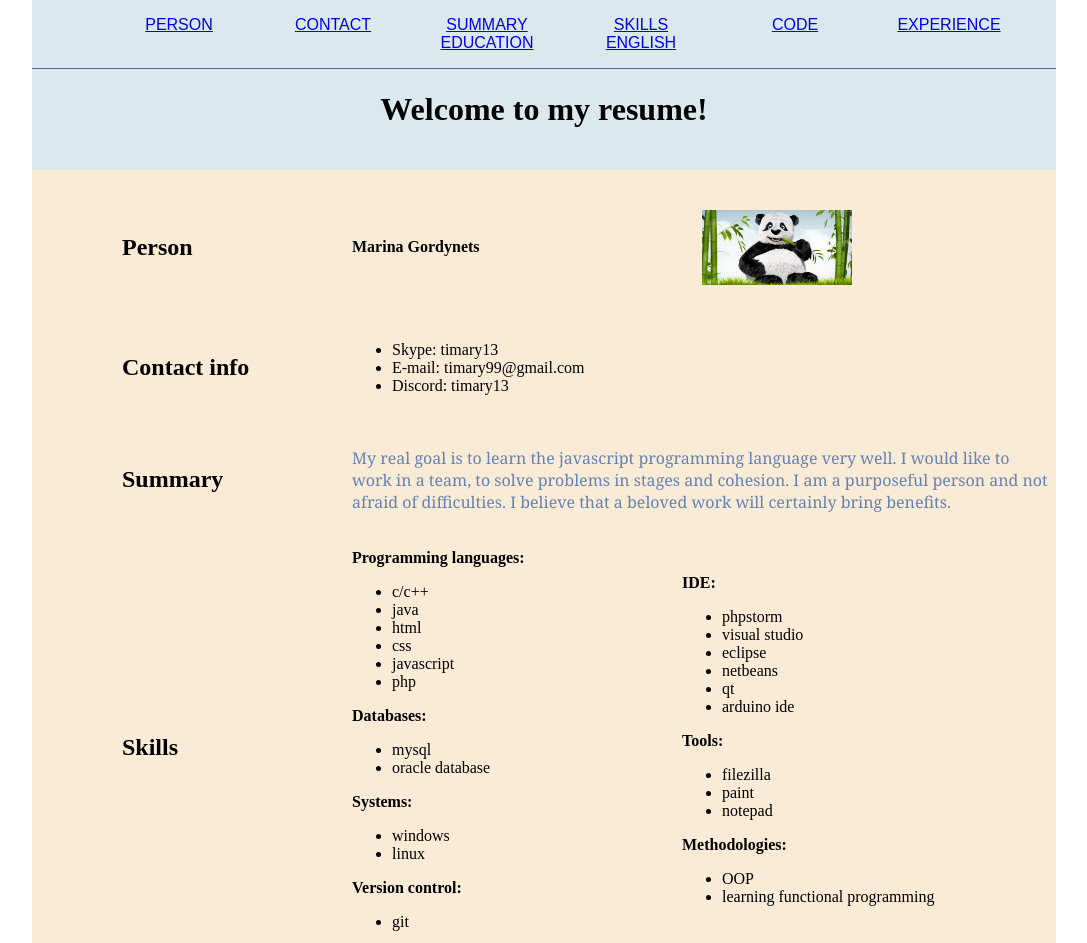
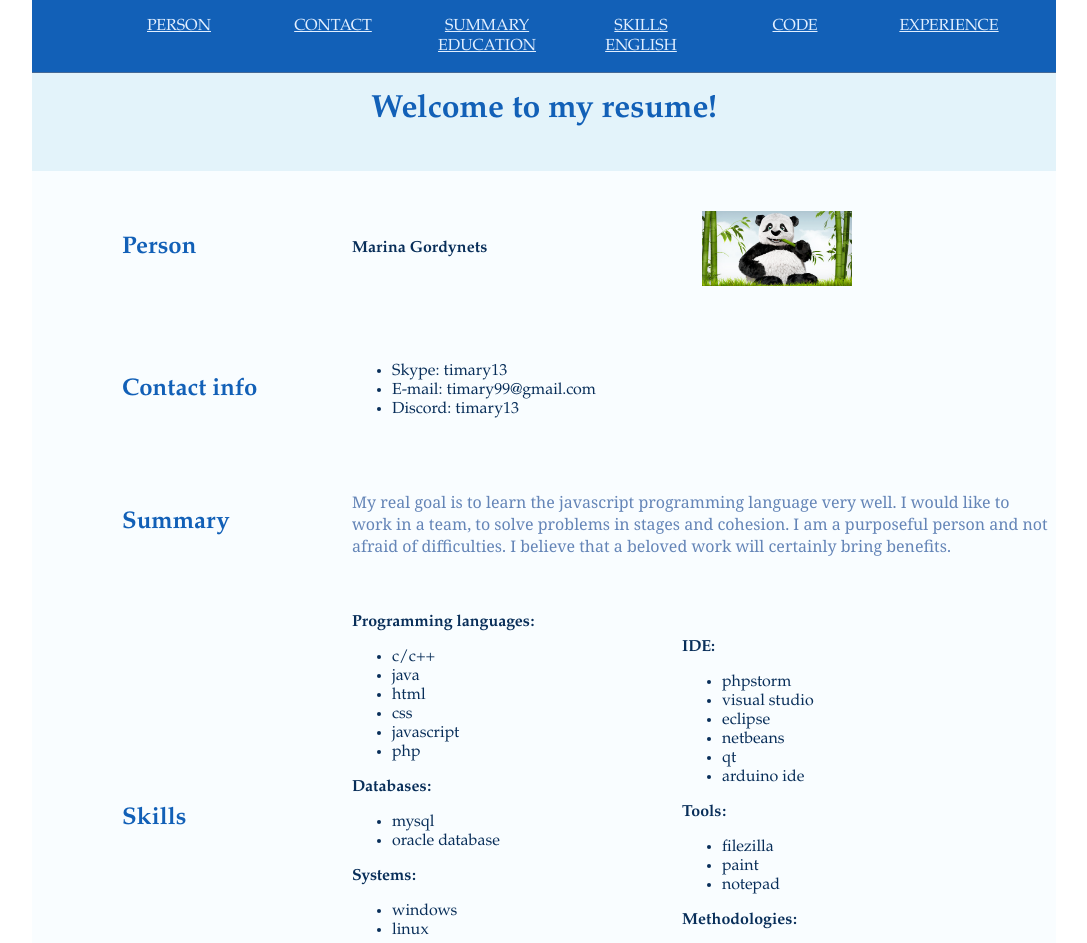
Before and after one commit to timary13/rsschool-cv, a plain HTML site: page index.html in a window 1280 px wide. Shown: the top 943 px of the page, without its empty margins (96-1183 px from the left). Drawn offline with Linux system fonts and the light colour scheme.

Commit message:
fix: correct fonts and color on page

```diff
--- a/index.html
+++ b/index.html
@@ -20,7 +20,7 @@
     </header>
 
     <div class="welcome">
-        <h1><strong>Welcome</strong> to my resume!</h1>
+        <h1>Welcome to my resume!</h1>
     </div>
 
     <main>
--- a/style.css
+++ b/style.css
@@ -5,11 +5,13 @@ body {
 }
 
 main {
-    background-color: antiquewhite;
+    background-color: #f9fdff;
+    border-radius: 25px;
+    border-bottom: 1px solid #466995;
 }
 
 header {
-    background-color: #DBE9EE;
+    background-color: #1260b7;
     border-bottom: 1px solid #466995;
     position: fixed;
     z-index: 10;
@@ -18,13 +20,15 @@ header {
 }
 
 .welcome {
-    background-color: #DBE9EE;
+    background-color: #e3f3fa;
     box-sizing: border-box;
     padding: 20px;
     text-align: center;
     width: 100%;
     position: relative;
     top: 50px;
+    font-family: Garamond;
+    color: #1260b7;
 }
 
 header ul {
@@ -33,15 +37,15 @@ header ul {
 }
 
 header li {
-    color: #148dff;
-    font-family: 'Oswald', sans-serif;
+    font-family: Garamond;
     text-transform: uppercase;
     display: inline-block;
     width: 150px;
 }
 
-header li:hover {
-    color: #466995;
+li, h4, table {
+    font-family: "Book Antiqua";
+    color: #082e59;
 }
 
 img {
@@ -54,6 +58,7 @@ img {
     position: relative;
     top: 70px;
     margin-bottom: 20px;
+    padding-bottom: 20px;
     margin-left: 90px;
 }
 
@@ -88,6 +93,10 @@ p {
     color: rgba(76, 113, 171, 0.86);
 }
 
+header a {
+    color: #e2efff;
+}
+
 .footer {
     text-align: center;
 }
@@ -96,3 +105,8 @@ p {
     margin: 0;
     padding: 0;
 }
+
+h2 {
+    font-family: Garamond;
+    color: #1260b7;
+}
```
